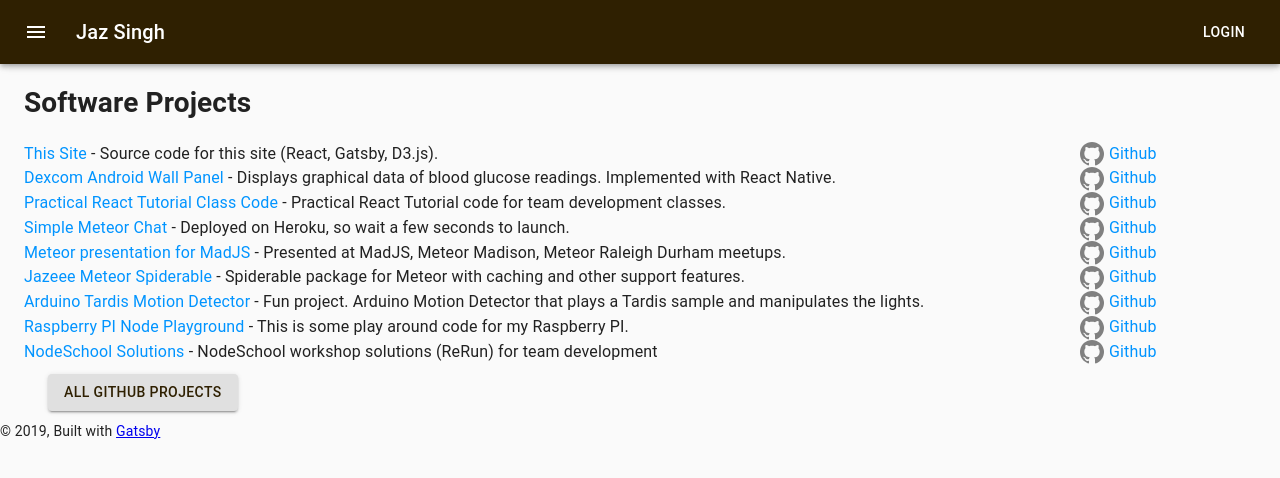
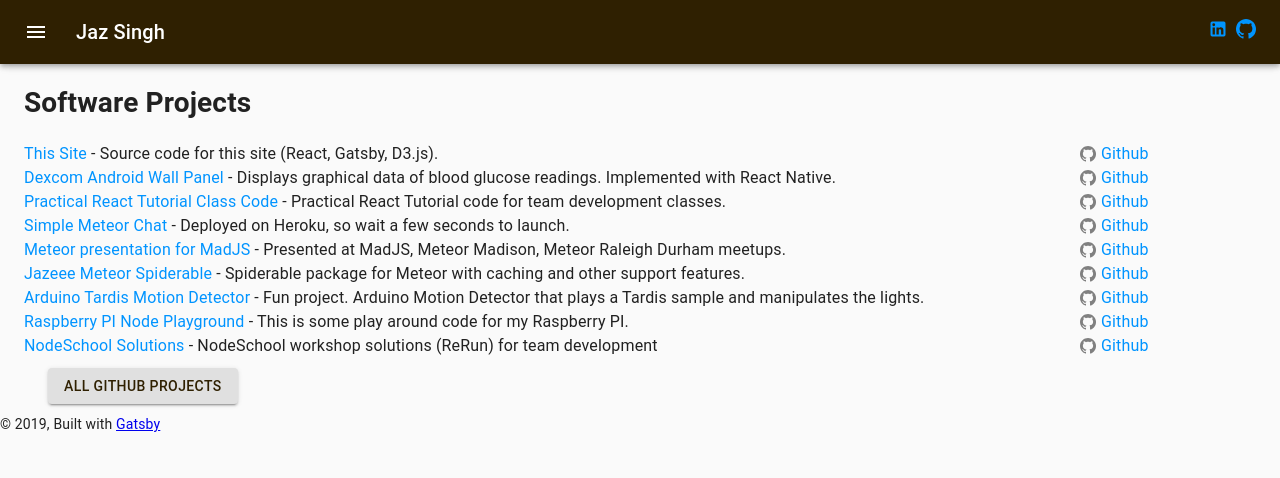
Before and after one commit to jazeee/www.jazeee.com-2.0.0, a Gatsby site: page /software-projects in a window 1280 px wide. Built offline with nearby package versions, Linux system fonts and the light colour scheme; Gatsby itself is replaced by a stand-in of ours.

Commit message:
Add social links to header

```diff
--- a/src/components/header.js
+++ b/src/components/header.js
@@ -3,11 +3,13 @@
 import AppBar from "@material-ui/core/AppBar";
 import Toolbar from "@material-ui/core/Toolbar";
 import Typography from "@material-ui/core/Typography";
-import Button from "@material-ui/core/Button";
 import IconButton from "@material-ui/core/IconButton";
 import MenuIcon from "@material-ui/icons/Menu";
 import { makeStyles } from "@material-ui/core/styles";
-import { Link } from "../components/link";
+import { Link } from "./link";
+import { TargetBlankLink } from "./target-blank-link";
+import { GithubIcon } from "./icons/github-icon";
+import { LinkedInIcon } from "./icons/linked-in-icon";
 
 import { HideOnScroll } from "./hide-on-scroll";
 
@@ -20,6 +22,9 @@
   },
   title: {
     flexGrow: 1,
+  },
+  social: {
+    marginLeft: theme.spacing(1),
   },
 }));
 
@@ -44,7 +49,22 @@
                 {siteTitle}
               </Link>
             </Typography>
-            <Button color="inherit">Login</Button>
+            <Typography variant="h6" className={classes.social}>
+              <TargetBlankLink
+                color="secondary"
+                href="http://www.linkedin.com/in/jazeee"
+              >
+                <LinkedInIcon />
+              </TargetBlankLink>
+            </Typography>
+            <Typography variant="h6" className={classes.social}>
+              <TargetBlankLink
+                color="secondary"
+                href="https://github.com/jazeee"
+              >
+                <GithubIcon />
+              </TargetBlankLink>
+            </Typography>
           </Toolbar>
         </AppBar>
       </HideOnScroll>
--- a/src/components/github-icon.js
+++ b/src/components/icons/github-icon.js
@@ -3,9 +3,9 @@
 import React from "react";
 import SvgIcon from "@material-ui/core/SvgIcon";
 
-export function GitHubIcon(props) {
+export function GithubIcon(props) {
   return (
-    <SvgIcon {...props}>
+    <SvgIcon fontSize="inherit" {...props}>
       <path d="M12.007 0C6.12 0 1.1 4.27.157 10.08c-.944 5.813 2.468 11.45 8.054 13.312.19.064.397.033.555-.084.16-.117.25-.304.244-.5v-2.042c-3.33.735-4.037-1.56-4.037-1.56-.22-.726-.694-1.35-1.334-1.756-1.096-.75.074-.735.074-.735.773.103 1.454.557 1.846 1.23.694 1.21 2.23 1.638 3.45.96.056-.61.327-1.178.766-1.605-2.67-.3-5.462-1.335-5.462-6.002-.02-1.193.42-2.35 1.23-3.226-.327-1.015-.27-2.116.166-3.09 0 0 1.006-.33 3.3 1.23 1.966-.538 4.04-.538 6.003 0 2.295-1.5 3.3-1.23 3.3-1.23.445 1.006.49 2.144.12 3.18.81.877 1.25 2.033 1.23 3.226 0 4.607-2.805 5.627-5.476 5.927.578.583.88 1.386.825 2.206v3.29c-.005.2.092.393.26.507.164.115.377.14.565.063 5.568-1.88 8.956-7.514 8.007-13.313C22.892 4.267 17.884.007 12.008 0z" />
     </SvgIcon>
   );
--- /dev/null
+++ b/src/components/icons/linked-in-icon.js
@@ -0,0 +1,12 @@
+/* eslint-disable max-len */
+
+import React from "react";
+import SvgIcon from "@material-ui/core/SvgIcon";
+
+export function LinkedInIcon(props) {
+  return (
+    <SvgIcon fontSize="inherit" {...props}>
+      <path d="M19,3A2,2 0 0,1 21,5V19A2,2 0 0,1 19,21H5A2,2 0 0,1 3,19V5A2,2 0 0,1 5,3H19M18.5,18.5V13.2A3.26,3.26 0 0,0 15.24,9.94C14.39,9.94 13.4,10.46 12.92,11.24V10.13H10.13V18.5H12.92V13.57C12.92,12.8 13.54,12.17 14.31,12.17A1.4,1.4 0 0,1 15.71,13.57V18.5H18.5M6.88,8.56A1.68,1.68 0 0,0 8.56,6.88C8.56,5.95 7.81,5.19 6.88,5.19A1.69,1.69 0 0,0 5.19,6.88C5.19,7.81 5.95,8.56 6.88,8.56M8.27,18.5V10.13H5.5V18.5H8.27Z" />
+    </SvgIcon>
+  );
+}
--- a/src/components/projects/github-project.js
+++ b/src/components/projects/github-project.js
@@ -1,29 +1,27 @@
 import React from "react";
 import styles from "./github-project.module.css";
 import Typography from "@material-ui/core/Typography";
-import Link from "@material-ui/core/Link";
-import { GitHubIcon } from "../github-icon";
+import { TargetBlankLink } from "../target-blank-link";
+import { GithubIcon } from "../icons/github-icon";
 
 export const GithubProject = props => {
   const { project } = props;
   return (
     <div className={styles.project}>
       <Typography className={styles.summary}>
-        <Link color="secondary" href={project.url}>
+        <TargetBlankLink color="secondary" href={project.url}>
           {project.name}
-        </Link>{" "}
+        </TargetBlankLink>{" "}
         - {project.description}
       </Typography>
       <Typography className={styles.codeLink}>
-        <Link
+        <TargetBlankLink
           color="secondary"
           href={`https://github.com/${project.githubFullName}`}
-          target="_blank"
-          rel="noopener noreferrer"
         >
-          <GitHubIcon className={styles.githubIcon} />
+          <GithubIcon className={styles.GithubIcon} />
           Github
-        </Link>
+        </TargetBlankLink>
       </Typography>
     </div>
   );
--- a/src/components/projects/github-project.module.css
+++ b/src/components/projects/github-project.module.css
@@ -10,7 +10,7 @@
   flex: 1;
 }
 
-.githubIcon {
+.GithubIcon {
   font-size: 1rem;
   color: grey;
   vertical-align: middle;
--- /dev/null
+++ b/src/components/target-blank-link.js
@@ -0,0 +1,11 @@
+import React from "react";
+import Link from "@material-ui/core/Link";
+
+export const TargetBlankLink = props => {
+  const { children, ...otherProps } = props;
+  return (
+    <Link {...otherProps} target="_blank" rel="noopener noreferrer">
+      {children}
+    </Link>
+  );
+};
--- a/src/pages/skills/skills.module.css
+++ b/src/pages/skills/skills.module.css
@@ -2,7 +2,6 @@
   background-image: url("./code-background.png");
   background-color: black;
   background-repeat: repeat-y;
-  width: 100vw;
   position: relative;
 }
 
--- a/src/pages/software-projects/all-github-projects.js
+++ b/src/pages/software-projects/all-github-projects.js
@@ -62,7 +62,7 @@
           Next Page
         </Button>
         <Button>
-          <Link to="software-projects">Featured Projects</Link>
+          <Link to="/software-projects">Featured Projects</Link>
         </Button>
       </Container>
     </Container>
--- a/src/pages/software-projects/index.js
+++ b/src/pages/software-projects/index.js
@@ -16,7 +16,7 @@
     })}
     <Container className={styles.actions}>
       <Button variant="contained">
-        <Link to="software-projects/all-github-projects">
+        <Link to="/software-projects/all-github-projects">
           All Github Projects
         </Link>
       </Button>
--- a/src/pages/software-projects/software-projects.module.css
+++ b/src/pages/software-projects/software-projects.module.css
@@ -13,7 +13,7 @@
   flex: 1;
 }
 
-.githubIcon {
+.GithubIcon {
   font-size: 1rem;
   color: grey;
   vertical-align: middle;
```
